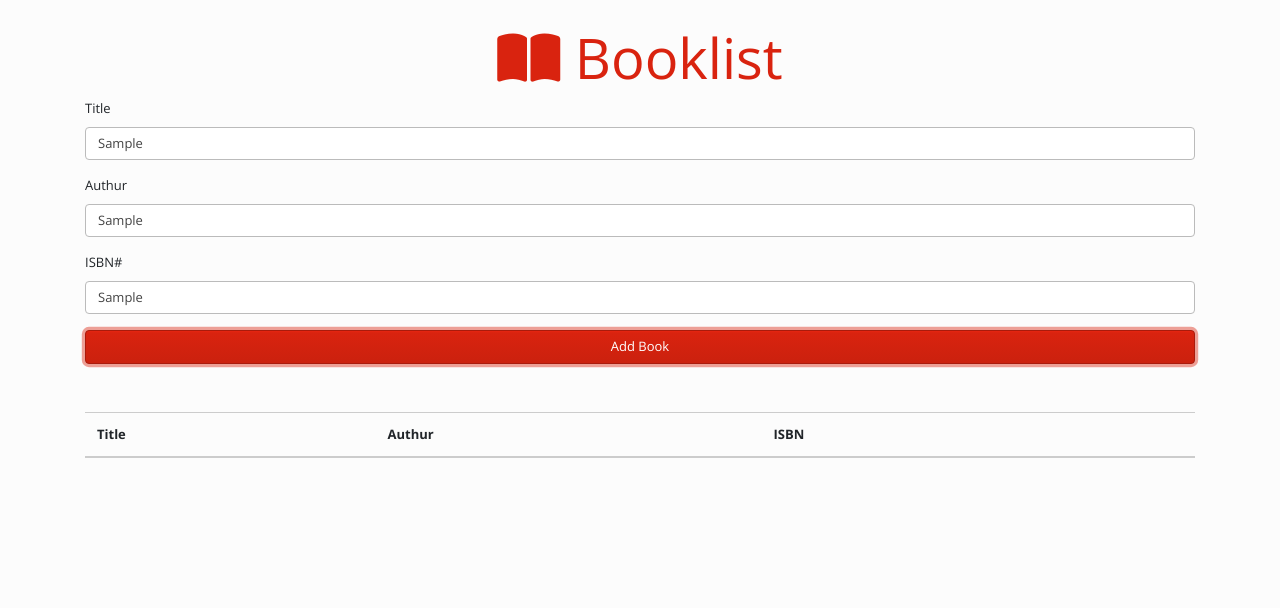
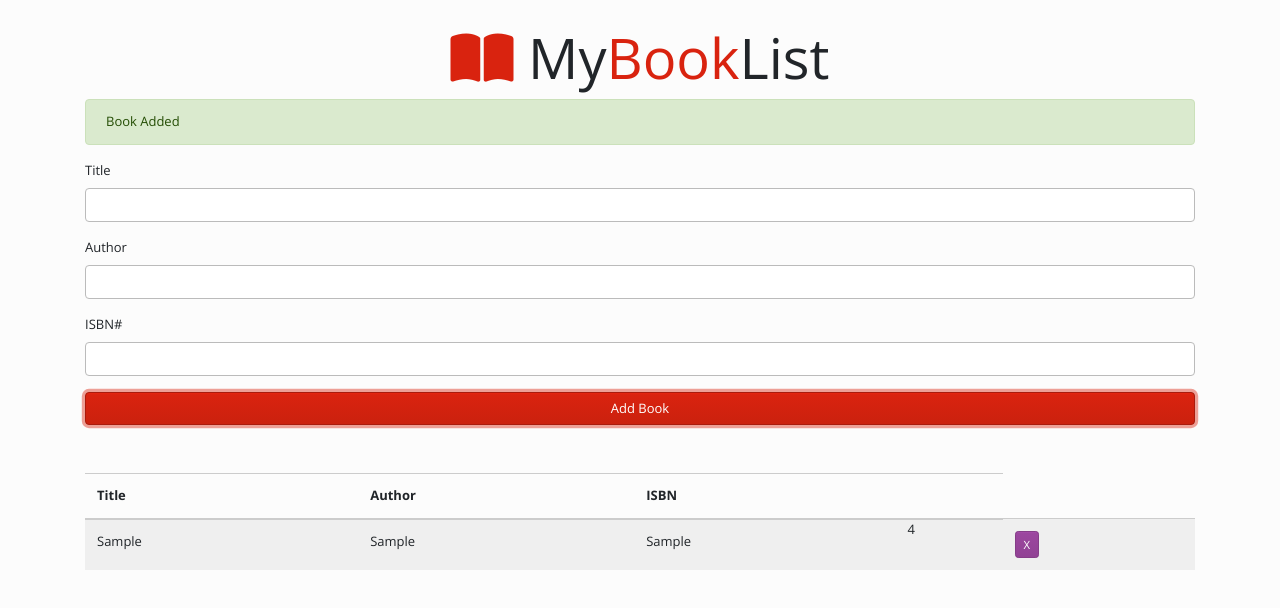
Before and after one commit to Audronel/list, a plain HTML site: page index.html in a window 1280 px wide. Both pictures are taken after typing "Sample", "Sample", "Sample" into the empty fields and a click on the input "Add Book". Drawn offline with nearby package versions, Linux system fonts and the light colour scheme.

Commit message:
Final Step validation, local storage.

```diff
--- a/app.js
+++ b/app.js
@@ -1 +1,155 @@
-console.log('Hello');
+// Book Class: Reprsent a book.
+class Book {
+    constructor(title, author, isbn) {
+        this.title = title;
+        this.author = author;
+        this.isbn = isbn;
+    }
+}
+
+// UI Class: Handle UI task.
+
+
+class UI {
+    static displayBooks() {
+        // const StoredBooks = [
+        //     {
+        //         title:'Book One',
+        //         author:'John Doe',
+        //         isbn: '34344434'
+        //     },
+        //     {
+        //         title: 'Book Two',
+        //         author: 'Jame Doe',
+        //         isbn: '45545'
+        //     }
+        // ];
+
+        const books = Store.getBooks();
+
+        books.forEach((book) => UI.addBookToList(book))
+
+    }
+
+    static addBookToList(book) {
+        const list = document.querySelector('#book-list');
+
+        const row = document.createElement('tr');
+
+        row.innerHTML = `
+            <td>${book.title}</td>
+            <td>${book.author}</td>
+            <td>${book.isbn}</td>4
+            <td><a href="#" class="btn btn-danger btn-sm delete">X</a></td>
+        `;
+
+        list.appendChild(row);
+    }
+    static clearFields() {
+        document.querySelector('#title').value = '';
+        document.querySelector('#author').value = '';
+        document.querySelector('#isbn').value = '';
+    }
+
+    static showAlert(message, className) {
+        const div = document.createElement('div');
+        div.className = `alert alert-${className}`;
+        // add text
+        div.appendChild(document.createTextNode(message));
+        const container = document.querySelector('.container');
+        const form = document.querySelector('#book-form');
+        container.insertBefore(div, form);
+        // Vanish in 3 seconds
+        setTimeout(() => document.querySelector('.alert').remove(), 3000);
+    }
+
+    static deleteBook(el) {
+
+        //  to make sure that it has delete button
+        if(el.classList.contains('delete')) {
+            el.parentElement.parentElement.remove();
+        }
+
+    }
+}
+
+// Store Class: Handles Storage
+
+class Store {
+    static getBooks() {
+        let books;
+        if(localStorage.getItem('books') === null ) {
+           books = [];
+        } else {
+           books = JSON.parse(localStorage.getItem('books'));
+        }
+        return books;
+    }
+
+    static addBook(book) {
+        const books = Store.getBooks()
+        books.push(book);
+        localStorage.setItem('books', JSON.stringify(books));
+    }
+
+    static removeBook(isbn){
+        const books = Store.getBooks();
+        books.forEach((book, index ) => {
+            if(book.isbn === isbn) {
+                books.splice(index, 1);
+            }
+        });
+
+        localStorage.setItem('books', JSON.stringify(books));
+    }
+}
+
+
+// Event: to Display Books
+
+document.addEventListener('DOMContentLoaded', UI.displayBooks);
+
+// Event: to add a book.
+document.querySelector('#book-form').addEventListener('submit', (e) => {
+
+        e.preventDefault();
+        // Get Form values
+        const title = document.querySelector('#title').value;
+        const author = document.querySelector('#author').value;
+        const isbn = document.querySelector('#isbn').value;
+        // Instantiate a book
+
+        // Validate
+
+        if(title === ''|| author === '' || isbn === '') {
+            UI.showAlert('Please fill in all fields','danger');
+        } else {
+
+            // Add a book to UI
+            const book = new Book(title, author, isbn);
+
+            UI.addBookToList(book)
+
+            // Add book to store
+            Store.addBook(book)
+            // Show success message
+            UI.showAlert('Book Added', 'success')
+
+            // Clear fields
+            UI.clearFields();
+            // Event: to remove a book.
+
+        }
+    });
+
+
+// Event propogotion
+document.querySelector('#book-list').addEventListener('click', (e)  =>  {
+    // Remove book from UI
+    UI.deleteBook(e.target);
+    // Remove book from store
+    Store.removeBook(e.target.parentElement.previousElementSibling.textContent);
+
+    UI.showAlert('Book Removed', 'success')
+
+})
--- a/index.html
+++ b/index.html
@@ -11,28 +11,28 @@
     <div class="container mt-4">
         <h1 class="display-4 text-center">
             <i class="fas fa-book-open text-primary"></i>
-            <span class="text-primary">Booklist</span>
+            My<span class="text-primary">Book</span>List
          </h1>
-         <form id="book-form">
+         <form id="book-form" >
              <div class="form-group">
                  <label for="title">Title</label>
                  <input type="text" id="title" class="form-control">
              </div>
              <div class="form-group">
-                 <label for="authur">Authur</label>
-                 <input type="text" id="authur" class="form-control">
+                 <label for="author">Author</label>
+                 <input type="text" id="author" class="form-control">
              </div>
              <div class="form-group">
                  <label for="isbn">ISBN#</label>
                  <input type="text" id="isbn" class="form-control">
              </div>
+             <input type="submit" value="Add Book" class="btn btn-primary btn-block">
          </form>
-         <input type="submit" value="Add Book" class="btn btn-primary btn-block">
          <table class="table table-striped mt-5">
              <thead>
                  <tr>
                      <th>Title</th>
-                     <th>Authur</th>
+                     <th>Author</th>
                      <th>ISBN</th>
                      <th></th>
                 </tr>
```
Also changed, not shown: login.html (deleted, +0 -11 lines), log.txt (deleted).
